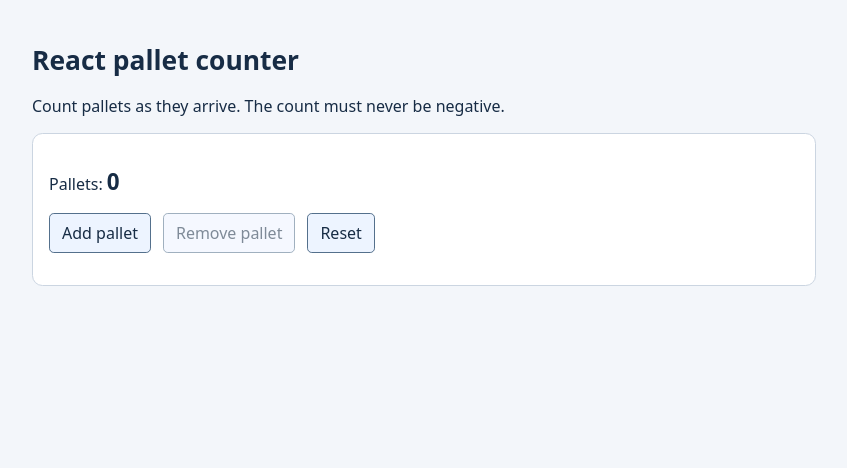
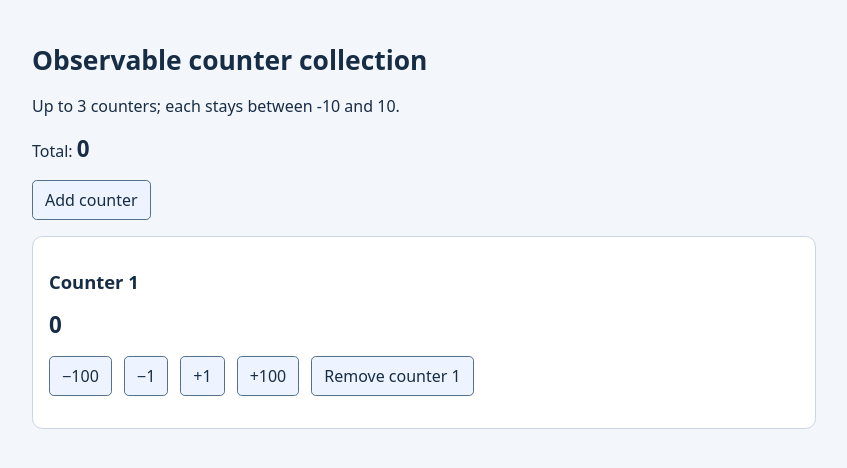
Before and after one commit to adam-zielonka/frontend-tutorial, a React (Vite) app: page / in a window 1280 px wide. Shown: the top 468 px of the page, without its empty margins (216-1063 px from the left). Built offline with nearby package versions, Linux system fonts and the light colour scheme.

Commit message:
A bounded MobX collection: start (lesson-04-mobx-start-v1)

```diff
--- a/import-draft.mjs
+++ b/import-draft.mjs
@@ -1,7 +1,7 @@
 import {readFileSync,writeFileSync} from 'node:fs';
 const draft = JSON.parse(readFileSync(process.argv[2], 'utf8'));
-if (draft.lesson !== "03-react-basics") throw Error('This download belongs to another lesson');
-const allowed = ["/App.tsx","/styles.css"];
+if (draft.lesson !== "04-mobx") throw Error('This download belongs to another lesson');
+const allowed = ["/App.tsx","/Store.ts","/styles.css"];
 for (const name of allowed) {
   if (typeof draft.files?.[name] !== 'string') throw Error('Missing file: ' + name);
 }
--- a/package.json
+++ b/package.json
@@ -1,5 +1,5 @@
 {
-  "name": "frontend-03-react-basics",
+  "name": "frontend-04-mobx",
   "version": "1.0.0",
   "private": true,
   "type": "module",
@@ -17,7 +17,9 @@
   },
   "dependencies": {
     "react": "18.3.1",
-    "react-dom": "18.3.1"
+    "react-dom": "18.3.1",
+    "mobx": "6.13.7",
+    "mobx-react-lite": "4.1.0"
   },
   "devDependencies": {
     "vite": "8.3.7",
--- a/src/App.tsx
+++ b/src/App.tsx
@@ -1,18 +1,28 @@
 import { useState } from 'react';
+import { observer } from 'mobx-react-lite';
+import { CounterStore } from './Store';
 import './styles.css';
 
-export default function App() {
-  const [count, setCount] = useState(0);
+const App = observer(function App() {
+  const [store] = useState(() => new CounterStore());
   return <main>
-    <h1>React pallet counter</h1>
-    <p>Count pallets as they arrive. The count must never be negative.</p>
-    <section aria-label="Pallet counter">
-      <p>Pallets: <output aria-live="polite">{count}</output></p>
+    <h1>Observable counter collection</h1>
+    <p>Up to {store.limit} counters; each stays between {store.min} and {store.max}.</p>
+    <p aria-live="polite">Total: <output>{store.total}</output></p>
+    <button onClick={store.addCounter}>Add counter</button>
+    {store.counters.length === 0 && <p>No counters. Add one to start.</p>}
+    {store.counters.map(counter => <section key={counter.id} aria-label={`Counter ${counter.id}`}>
+      <h2>Counter {counter.id}</h2>
+      <output aria-live="polite">{counter.value}</output>
       <div className="controls">
-        <button onClick={() => setCount(current => current + 1)}>Add pallet</button>
-        <button disabled={count === 0} onClick={() => setCount(current => Math.max(0, current - 1))}>Remove pallet</button>
-        <button onClick={() => setCount(0)}>Reset</button>
+        <button onClick={() => store.change(counter.id, -100)}>−100</button>
+        <button onClick={() => store.change(counter.id, -1)}>−1</button>
+        <button onClick={() => store.change(counter.id, 1)}>+1</button>
+        <button onClick={() => store.change(counter.id, 100)}>+100</button>
+        <button onClick={() => store.removeCounter(counter.id)}>Remove counter {counter.id}</button>
       </div>
-    </section>
+    </section>)}
   </main>;
-}
+});
+
+export default App;
--- /dev/null
+++ b/src/Store.ts
@@ -0,0 +1,33 @@
+import { makeAutoObservable } from 'mobx';
+
+export class CounterStore {
+  counters = [{ id: 1, value: 0 }];
+  nextId = 2;
+  readonly min = -10;
+  readonly max = 10;
+  readonly limit = 3;
+
+  constructor() {
+    makeAutoObservable(this, {}, { autoBind: true });
+  }
+
+  get total() {
+    // TODO: derive the sum from the observable collection.
+    return 0;
+  }
+
+  change(id: number, delta: number) {
+    const counter = this.counters.find(item => item.id === id);
+    // TODO: clamp the result between min and max.
+    if (counter) counter.value += delta;
+  }
+
+  addCounter() {
+    // TODO: stop adding when counters.length reaches limit.
+    this.counters.push({ id: this.nextId++, value: 0 });
+  }
+
+  removeCounter(id: number) {
+    this.counters = this.counters.filter(counter => counter.id !== id);
+  }
+}
```
Also changed, not shown: lesson.json (+5 -5 lines), 2 other files (tests, documents, lock files or other folders).
